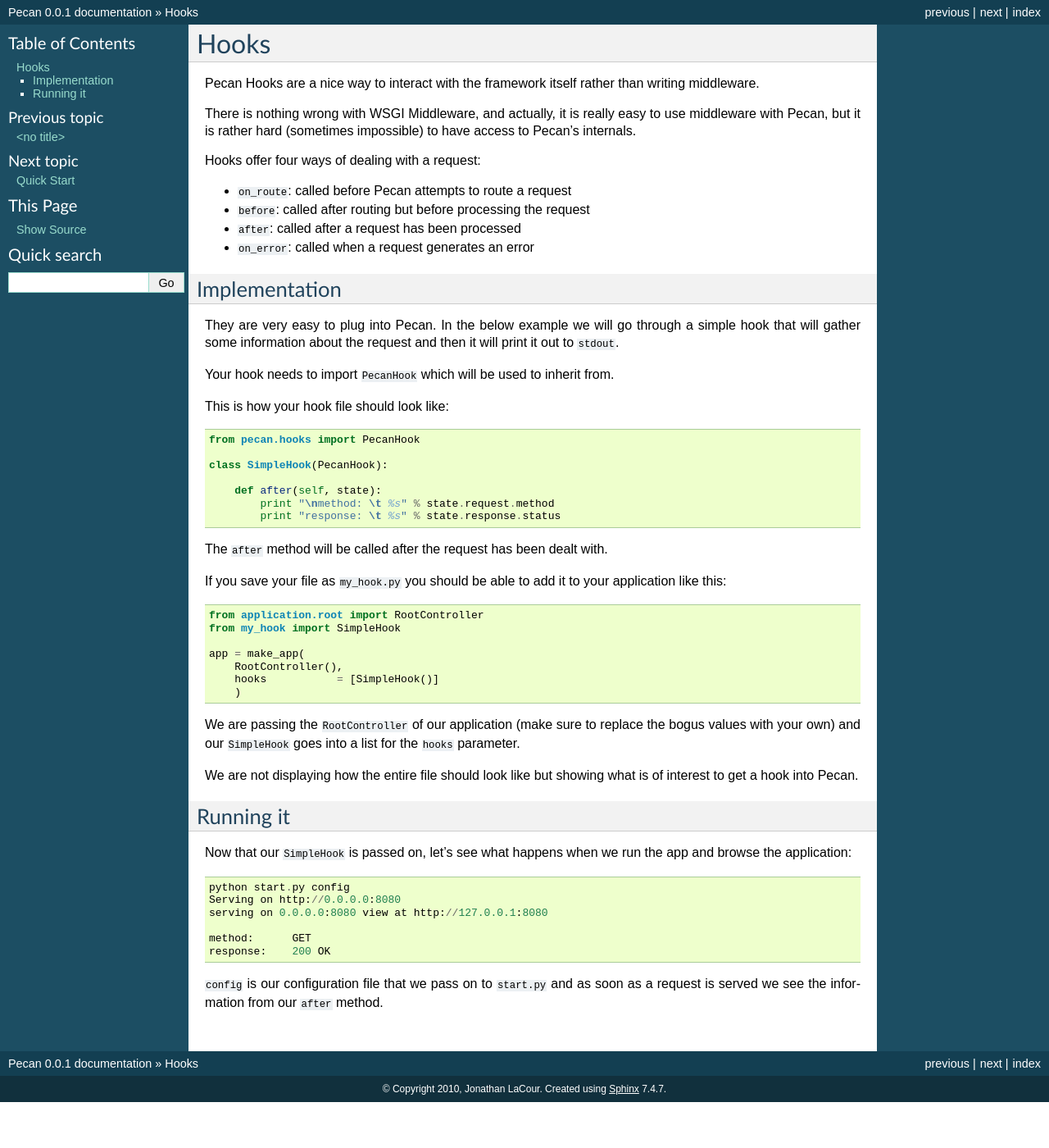
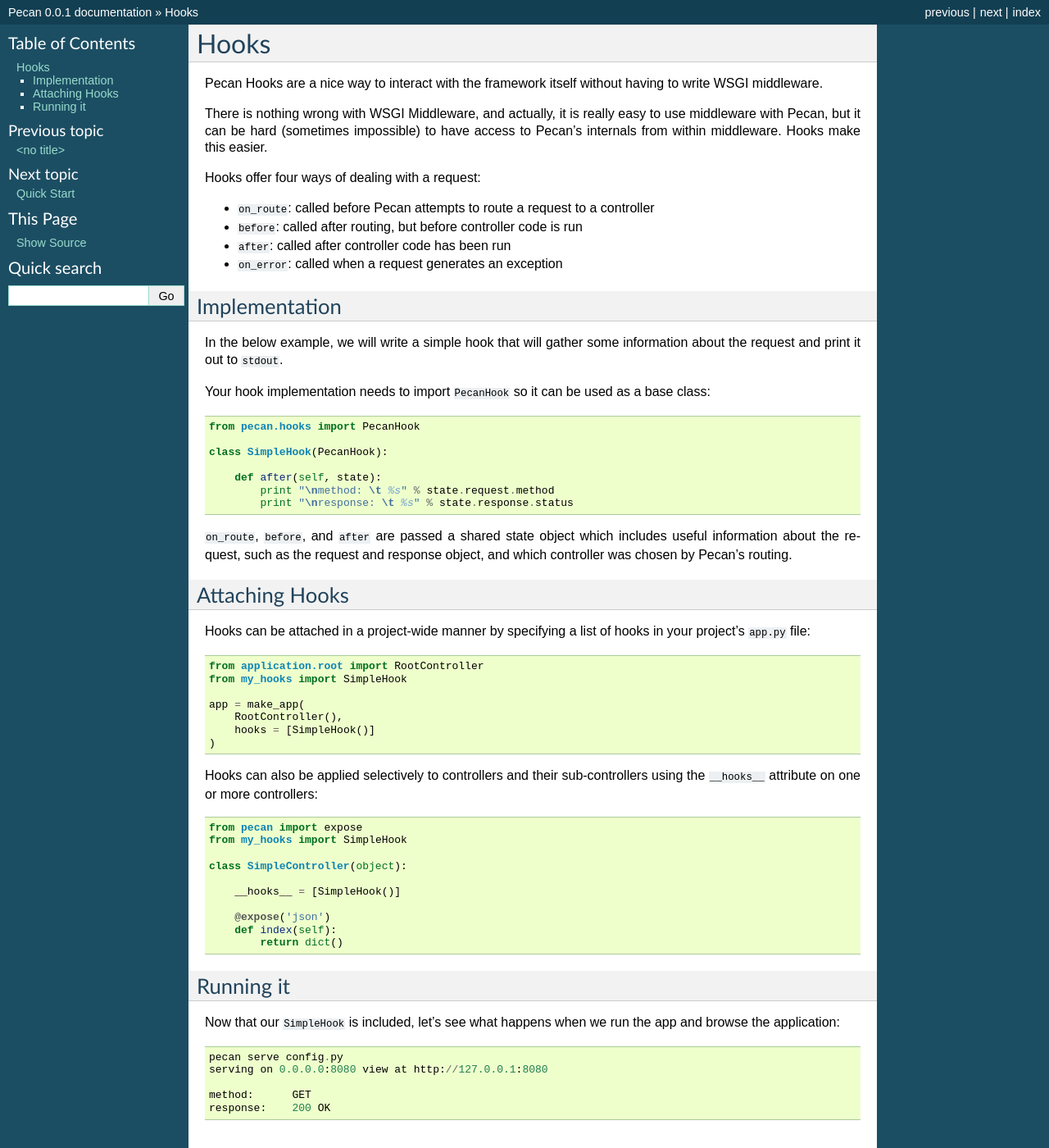
Before and after one commit to stackforge/pecan, a Sphinx documentation site: the page built from docs/source/hooks.rst, in a window 1280 px wide and 1400 px high. Shown: the whole window at 82% size. Built offline with Sphinx 7.4.7, drawn with Linux system fonts in a browser that asks for light colours; pages that are not in the unit, such as notebooks, are missing from menus.

Commit message:
Updatings to the documentation for Pecan hooks.

```diff
--- a/docs/source/hooks.rst
+++ b/docs/source/hooks.rst
@@ -2,32 +2,29 @@
 
 Hooks
 =====
-Pecan Hooks are a nice way to interact with the framework itself rather than
-writing middleware.
+Pecan Hooks are a nice way to interact with the framework itself without having to
+write WSGI middleware.
 
 There is nothing wrong with WSGI Middleware, and actually, it is really easy to
-use middleware with Pecan, but it is rather hard (sometimes impossible) to have
-access to Pecan's internals.
+use middleware with Pecan, but it can be hard (sometimes impossible) to have
+access to Pecan's internals from within middleware.  Hooks make this easier.
 
 Hooks offer four ways of dealing with a request:
 
-* ``on_route``: called before Pecan attempts to route a request
+* ``on_route``: called before Pecan attempts to route a request to a controller
 
-* ``before``: called after routing but before processing the request
+* ``before``: called after routing, but before controller code is run
 
-* ``after``: called after a request has been processed
+* ``after``: called after controller code has been run
 
-* ``on_error``: called when a request generates an error
+* ``on_error``: called when a request generates an exception
 
 Implementation
 --------------
-They are very easy to plug into Pecan. In the below example we will go through
-a simple hook that will gather some information about the request and then it
-will print it out to ``stdout``.
+In the below example, we will write a simple hook that will gather
+some information about the request and print it out to ``stdout``.
 
-Your hook needs to import ``PecanHook`` which will be used to inherit from.
-
-This is how your hook file should look like::
+Your hook implementation needs to import ``PecanHook`` so it can be used as a base class::
 
     from pecan.hooks import PecanHook
 
@@ -35,39 +32,46 @@
 
         def after(self, state):
             print "\nmethod: \t %s" % state.request.method
-            print "response: \t %s" % state.response.status
+            print "\nresponse: \t %s" % state.response.status
 
-The ``after`` method will be called after the request has been dealt with.
+``on_route``, ``before``, and ``after`` are passed a shared state object which includes useful
+information about the request, such as the request and response object, and which controller
+was chosen by Pecan's routing.
 
-If you save your file as ``my_hook.py`` you should be able to add it to your
-application like this::
+Attaching Hooks
+--------------
+Hooks can be attached in a project-wide manner by specifying a list of hooks
+in your project's ``app.py`` file::
 
     from application.root import RootController
-    from my_hook import SimpleHook
+    from my_hooks import SimpleHook
 
     app = make_app(
         RootController(),
-        hooks           = [SimpleHook()]
-        )
+        hooks = [SimpleHook()]
+    )
 
-We are passing the ``RootController`` of our application (make sure to replace
-the bogus values with your own) and our ``SimpleHook`` goes into a list for the
-``hooks`` parameter.
+Hooks can also be applied selectively to controllers and their sub-controllers
+using the ``__hooks__`` attribute on one or more controllers::
 
-We are not displaying how the entire file should look like but showing what is
-of interest to get a hook into Pecan.
+    from pecan import expose
+    from my_hooks import SimpleHook
+
+    class SimpleController(object):
+
+        __hooks__ = [SimpleHook()]
+
+        @expose('json')
+        def index(self):
+            return dict()
 
 Running it
 ----------
-Now that our ``SimpleHook`` is passed on, let's see what happens when we run
+Now that our ``SimpleHook`` is included, let's see what happens when we run
 the app and browse the application::
 
-    python start.py config
-    Serving on http://0.0.0.0:8080
+    pecan serve config.py
     serving on 0.0.0.0:8080 view at http://127.0.0.1:8080
 
     method: 	 GET
     response: 	 200 OK
-
-``config`` is our configuration file that we pass on to ``start.py`` and as
-soon as a request is served we see the information from our ``after`` method.
```
